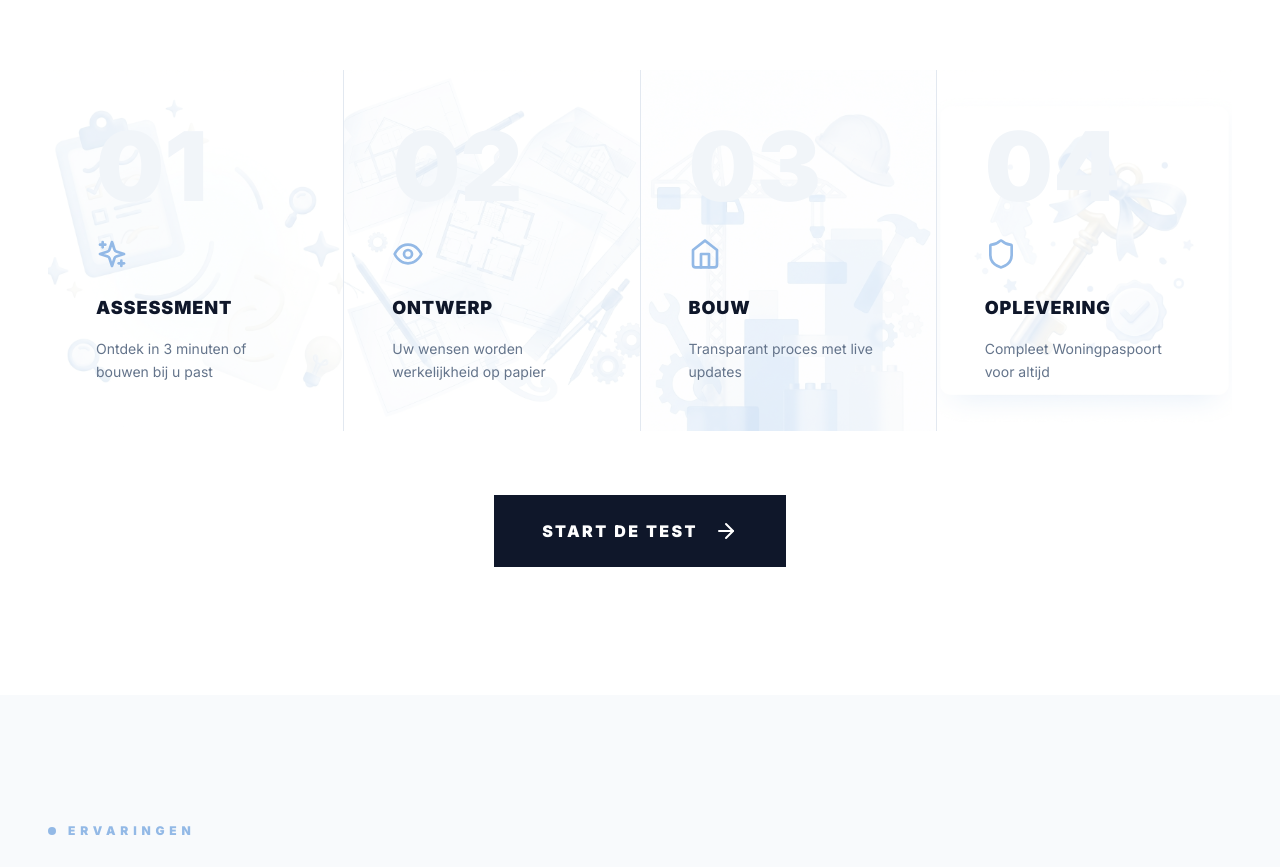
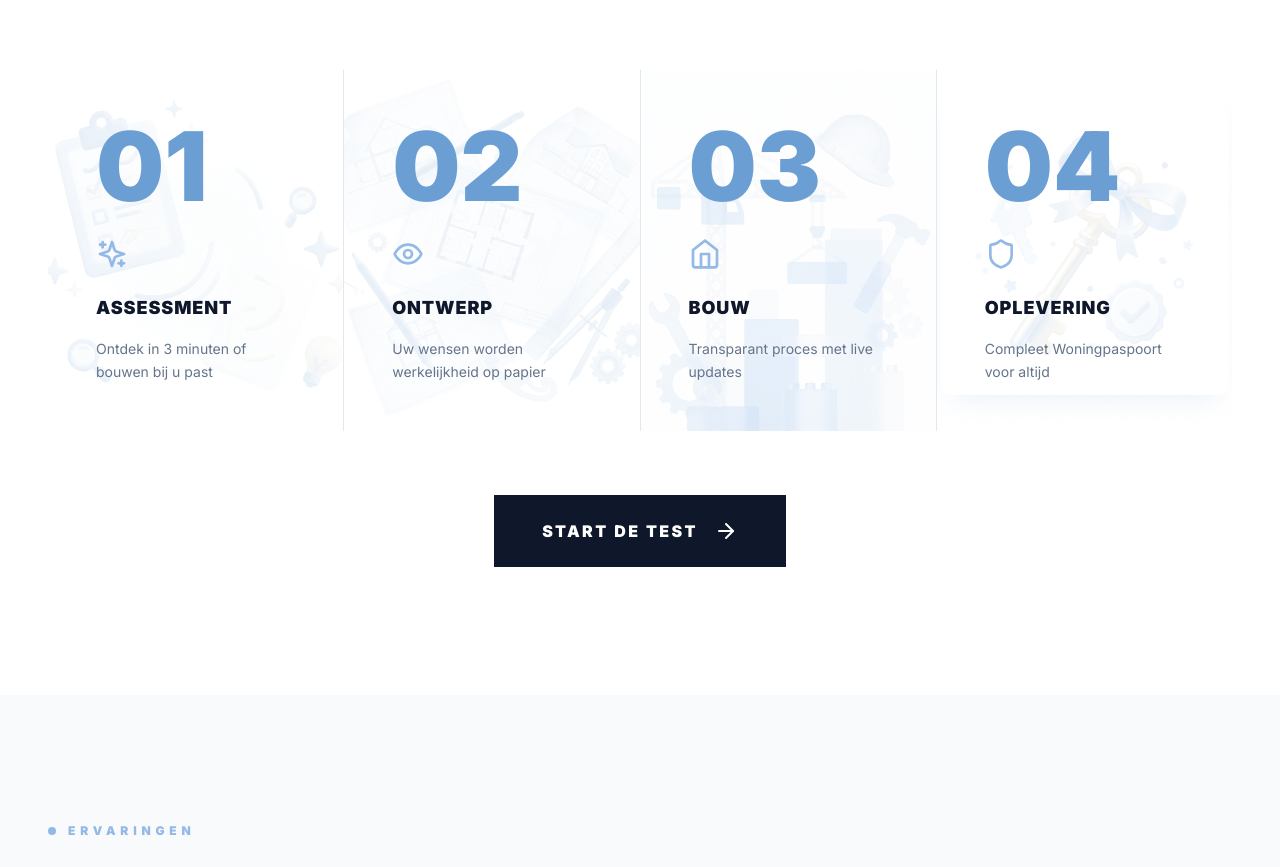
Before and after one commit to Brommah/helder, a Next.js app: page / in a window 1280 px wide. Shown: the part 4058-4925 px from the top of the page. Built offline with nearby package versions, Linux system fonts and the light colour scheme; no server answers.

Commit message:
fix: make process step numbers more visible with brand blue color
Changed step numbers (01-04) from nearly invisible slate-100 to brand blue #6B9FD4

```diff
--- a/src/app/page.tsx
+++ b/src/app/page.tsx
@@ -477,7 +477,7 @@ function ProcessSection() {
                   style={{ backgroundImage: `url(${step.bg})` }}
                 />
                 <div className="relative z-10">
-                  <div className="text-6xl lg:text-8xl font-black text-slate-100 group-hover:text-[#93b9e6]/20 transition-colors mb-6">{step.num}</div>
+                  <div className="text-6xl lg:text-8xl font-black text-[#6B9FD4] group-hover:text-[#93b9e6] transition-colors mb-6">{step.num}</div>
                   <Icon className="w-8 h-8 text-[#93b9e6] mb-6" />
                   <h3 className="text-lg font-black text-slate-900 mb-4 tracking-wider">{step.title}</h3>
                   <p className="text-sm text-slate-500 leading-relaxed">{step.desc}</p>
```
